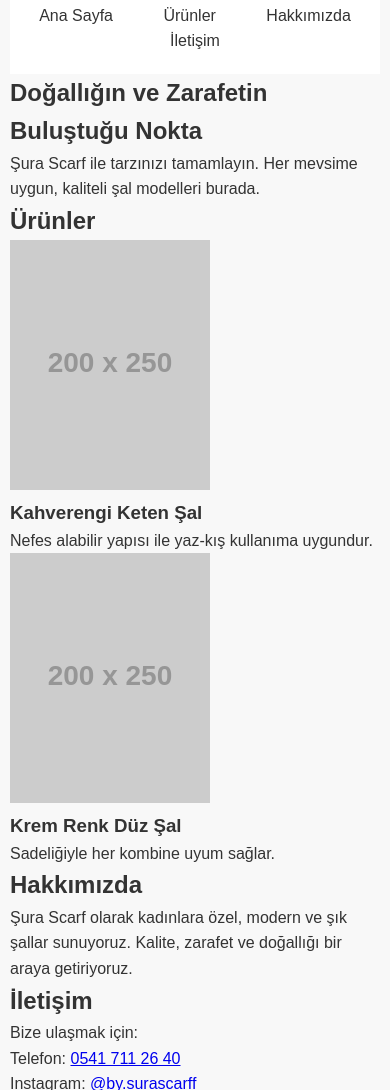
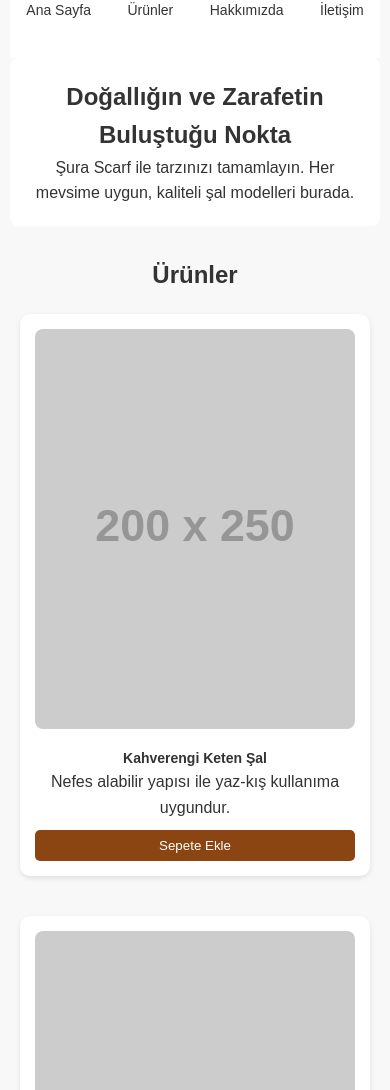
Before and after one commit to mehnet475/sura-scarf, a plain HTML site: page index.html in a window 390 px wide. Shown: the part 85-1175 px from the top of the page. Drawn offline with Linux system fonts and the light colour scheme; placeholder pictures from the web are drawn by us.

Commit message:
Add files via upload

```diff
--- a/index.html
+++ b/index.html
@@ -3,7 +3,10 @@
 <head>
   <meta charset="UTF-8">
   <meta name="viewport" content="width=device-width, initial-scale=1.0">
+  <meta name="google-site-verification" content="google823ce66c2c8a6888" />
   <title>Şura Scarf</title>
+
+  <!-- CSS Bağlantısı -->
   <link rel="stylesheet" href="style.css">
 </head>
 <body>
@@ -28,11 +31,13 @@
       <img src="https://via.placeholder.com/200x250.png?text=%C5%9Eal+1" alt="Şal 1">
       <h3>Kahverengi Keten Şal</h3>
       <p>Nefes alabilir yapısı ile yaz-kış kullanıma uygundur.</p>
+      <button>Sepete Ekle</button>
     </div>
     <div class="product">
       <img src="https://via.placeholder.com/200x250.png?text=%C5%9Eal+2" alt="Şal 2">
       <h3>Krem Renk Düz Şal</h3>
       <p>Sadeliğiyle her kombine uyum sağlar.</p>
+      <button>Sepete Ekle</button>
     </div>
   </section>
 
--- a/style.css
+++ b/style.css
@@ -42,4 +42,150 @@ nav a {
   padding: 8px;
 }
 
-nav
+nav a:hover {
+  color: #8b4513; /* Hover rengi */
+}
+
+/* Ana Bölüm */
+section {
+  padding: 20px 10px;
+  text-align: center;
+  max-width: 1200px;
+  margin: auto;
+}
+
+section#home {
+  background-color: #fff;
+  padding: 20px;
+  margin-bottom: 20px;
+  border-radius: 8px;
+}
+
+section#products {
+  display: flex;
+  justify-content: space-around;
+  flex-wrap: wrap;
+  gap: 20px;
+}
+
+.product {
+  width: 250px;
+  text-align: center;
+  padding: 15px;
+  border-radius: 10px;
+  background-color: #fff;
+  box-shadow: 0 2px 5px rgba(0, 0, 0, 0.1); /* Hafif gölge efekti */
+}
+
+.product img {
+  width: 100%;
+  border-radius: 8px;
+}
+
+.product h3 {
+  margin-top: 10px;
+  font-size: 18px;
+}
+
+.product .price {
+  font-size: 16px;
+  font-weight: bold;
+  color: #8b4513; /* Bordo fiyat rengi */
+  margin-top: 10px;
+}
+
+.product button {
+  background-color: #8b4513;
+  color: white;
+  border: none;
+  padding: 8px;
+  margin-top: 10px;
+  border-radius: 5px;
+  cursor: pointer;
+  width: 100%;
+}
+
+.product button:hover {
+  background-color: #5a3e36; /* Hover efekti */
+}
+
+/* Footer */
+footer {
+  text-align: center;
+  padding: 15px 10px;
+  background-color: #fff;
+  font-size: 14px;
+  color: #555;
+}
+
+footer p {
+  margin-top: 10px;
+}
+
+/* İletişim ve Linkler */
+ul {
+  list-style: none;
+}
+
+ul li {
+  font-size: 16px;
+  margin-bottom: 10px;
+}
+
+ul li a {
+  color: #5a3e36;
+  text-decoration: none;
+}
+
+ul li a:hover {
+  color: #8b4513;
+}
+
+/* Mobil Uyumluluk İçin Media Queries */
+@media (max-width: 768px) {
+  header h1 {
+    font-size: 28px;
+  }
+
+  nav {
+    text-align: center;
+    margin-top: 10px;
+  }
+
+  nav a {
+    margin: 10px;
+    padding: 6px;
+    display: inline-block;
+  }
+
+  section {
+    padding: 10px;
+  }
+
+  .product {
+    width: 100%; /* Ürünler tek satırda sıralanır */
+    margin-bottom: 20px;
+  }
+
+  .product h3 {
+    font-size: 16px;
+  }
+
+  footer {
+    font-size: 12px;
+  }
+}
+
+@media (max-width: 480px) {
+  header h1 {
+    font-size: 24px;
+  }
+
+  .product h3 {
+    font-size: 14px;
+  }
+
+  nav a {
+    font-size: 14px;
+  }
+}
```
